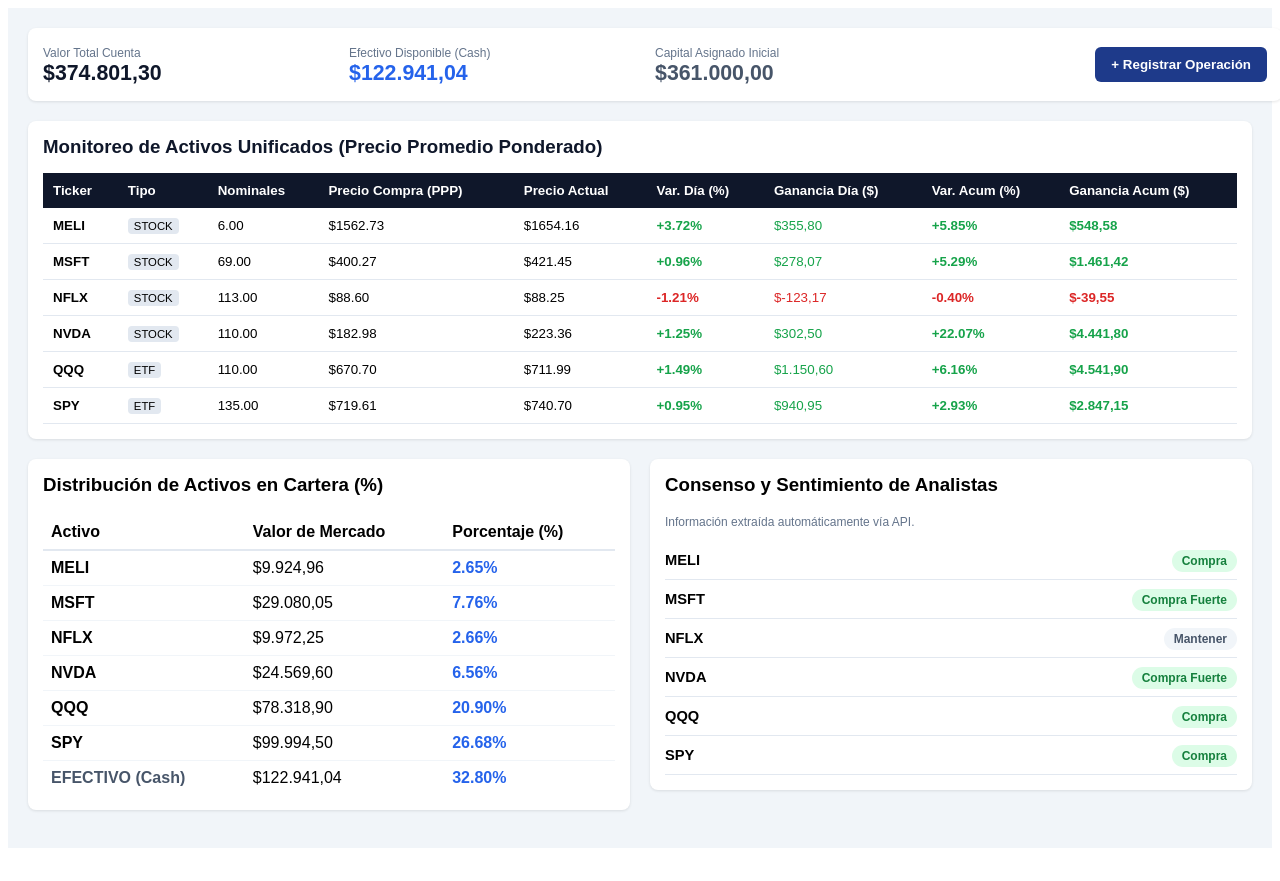
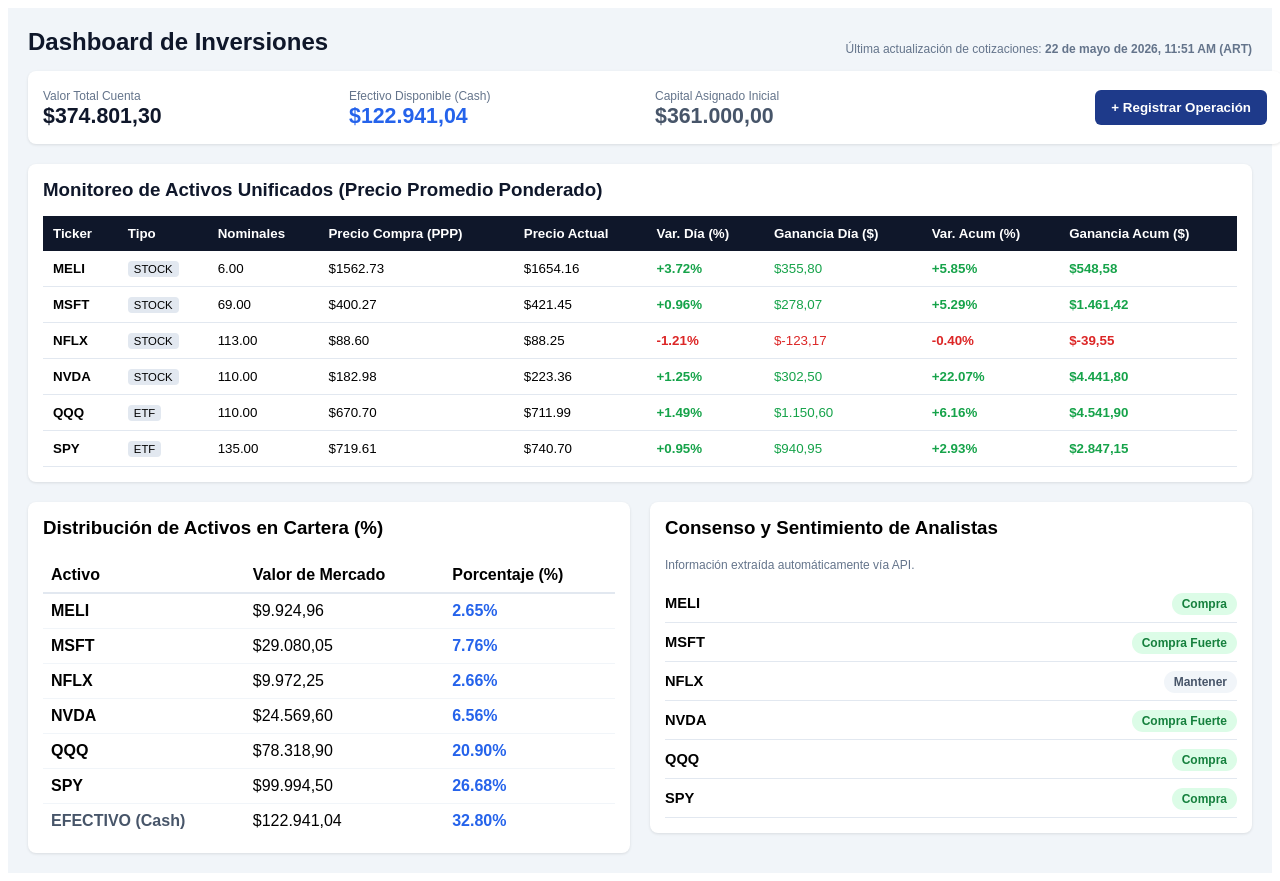
Before and after one commit to luciopetru-cloud/panel-cartera, a Next.js app: page / in a window 1280 px wide. Before the commit the page ends 856 px from the top, so only its background shows below. Built offline with nearby package versions, Linux system fonts and the light colour scheme.

Commit message:
Update index.jsx

```diff
--- a/pages/index.jsx
+++ b/pages/index.jsx
@@ -99,6 +99,15 @@
 
   return (
     <div style={{ padding: '20px', backgroundColor: '#f1f5f9', minHeight: '100vh', fontFamily: 'sans-serif' }}>
+
+      {/* TÍTULO Y MARCA DE TIEMPO */}
+      <div style={{ display: 'flex', justifyContent: 'space-between', alignItems: 'flex-end', marginBottom: '15px' }}>
+          <h2 style={{ margin: 0, color: '#0f172a' }}>Dashboard de Inversiones</h2>
+          <span style={{ fontSize: '9pt', color: '#64748b' }}>
+              Última actualización de cotizaciones: <strong>22 de mayo de 2026, 11:51 AM (ART)</strong>
+          </span>
+      </div>
+
       {/* HEADER DE CONTROL METRICAS */}
       <div style={{ display: 'table', width: '100%', backgroundColor: '#ffffff', padding: '15px', borderRadius: '8px', marginBottom: '20px', boxShadow: '0 1px 3px rgba(0,0,0,0.1)' }}>
         <div style={{ display: 'table-cell', width: '25%' }}>
```
